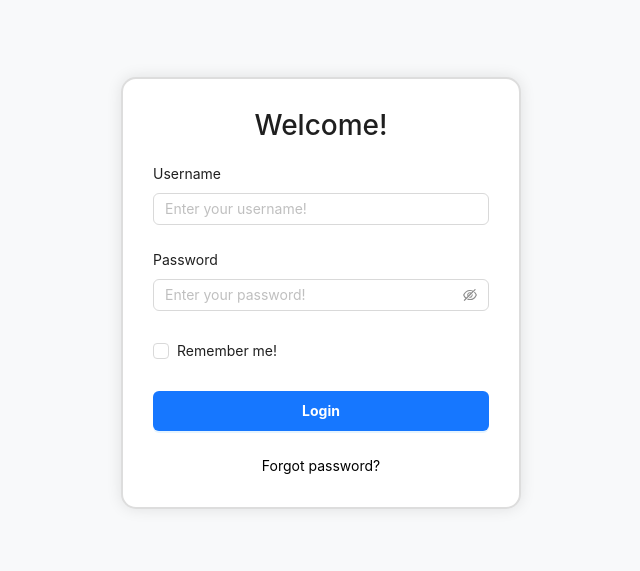
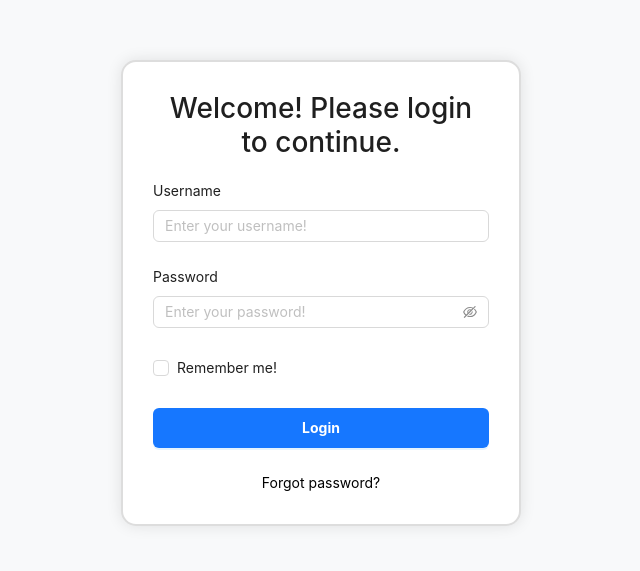
Before and after one commit to salmanbkabbasi/react-login-form, a React (Create React App) app: page / in a window 1280 px wide. Shown: the part 107-678 px from the top of the page, without its empty margins (319-959 px from the left). Built offline with nearby package versions, Linux system fonts and the light colour scheme.

Commit message:
Updated validations.

```diff
--- a/src/myComponents/Login.js
+++ b/src/myComponents/Login.js
@@ -25,15 +25,9 @@ export default function Login({ setIsLoggedIn }) {
 
   const validate = Yup.object({
     username: Yup.string()
-      .min(5, "Must be at least 5 characters!")
       .required("Username required!"),
 
     password: Yup.string()
-      .min(8, "Password must be at least 8 characters long!")
-      .matches(
-        passwordRegex,
-        "Password must contain uppercase, lowercase, number, and special character!"
-      )
       .required("Password required!"),
 
     remember: Yup.boolean(),
@@ -90,7 +84,7 @@ export default function Login({ setIsLoggedIn }) {
                 marginBottom: "20px",
               }}
             >
-              Welcome!
+              Welcome! Please login to continue.
             </h1>
 
             <Form.Item
```
